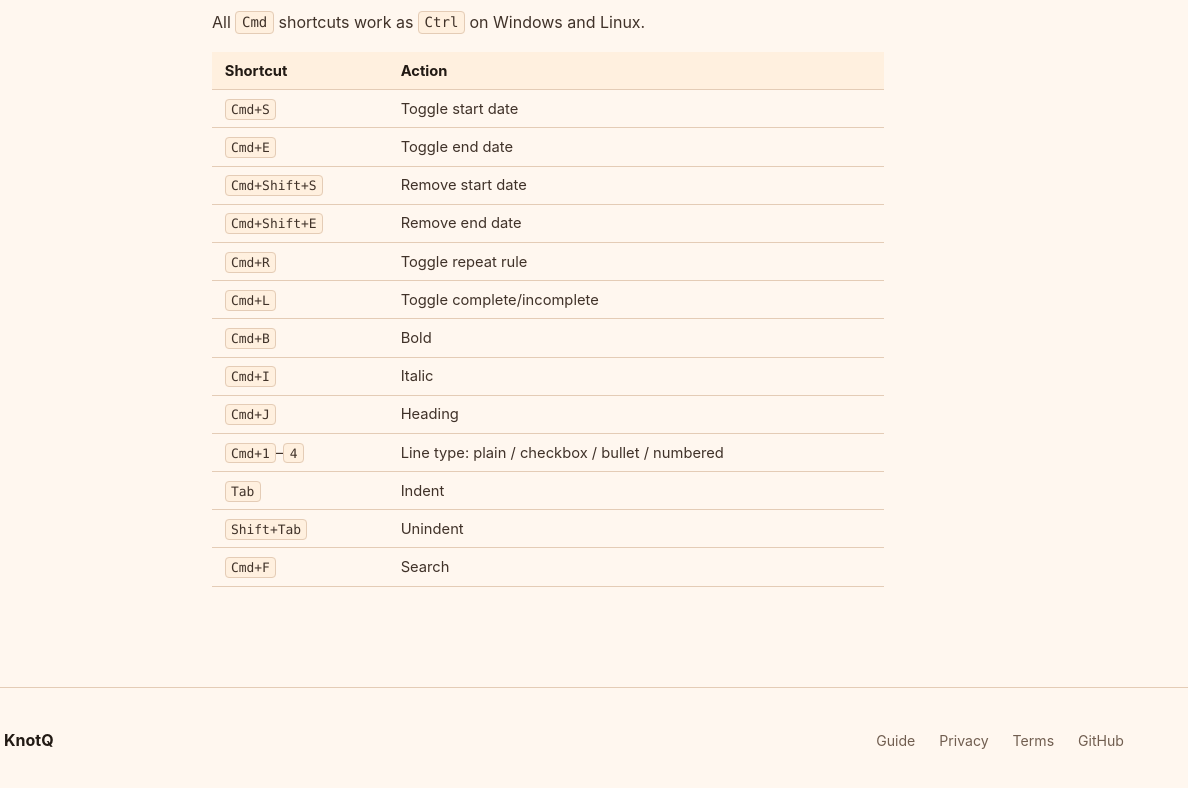
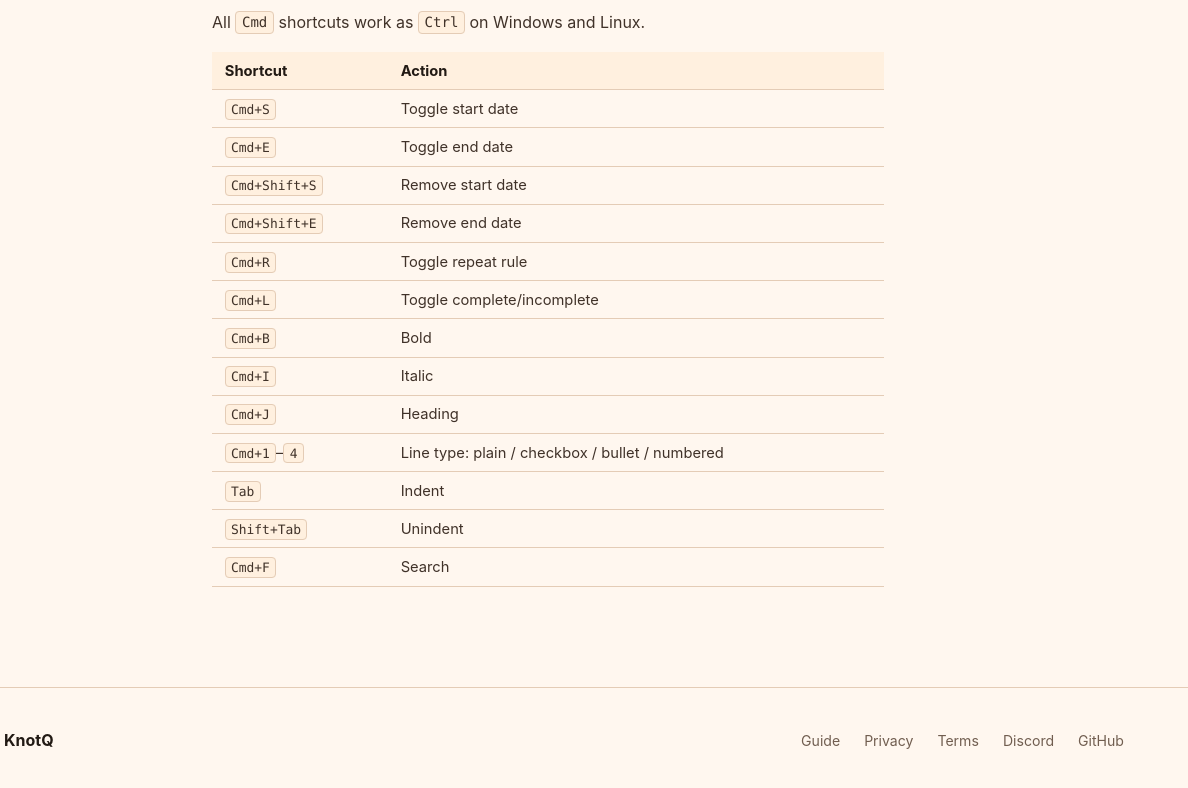
Before and after one commit to knotq-app/knotq-app.github.io, a plain HTML site: page guide.html in a window 1280 px wide. Shown: the part 3821-4609 px from the top of the page, 92-1280 px from the left. Drawn offline with Linux system fonts and the light colour scheme.

Commit message:
Add discord

```diff
--- a/css/site.css
+++ b/css/site.css
@@ -550,6 +550,7 @@ p.support {
 
 .footer-links {
   display: flex;
+  flex-wrap: wrap;
   gap: 1.5rem;
 }
 
--- a/guide.html
+++ b/guide.html
@@ -151,6 +151,7 @@
                 <a href="/guide.html">Guide</a>
                 <a href="/privacy.html">Privacy</a>
                 <a href="/terms.html">Terms</a>
+                <a href="https://discord.gg/zyeHB77scg">Discord</a>
                 <a href="https://github.com/knotq-app/knotq-app">GitHub</a>
             </nav>
         </footer>
```
Also changed, not shown: index.html (+1 -0 lines), privacy.html (+1 -0 lines), terms.html (+1 -0 lines).
